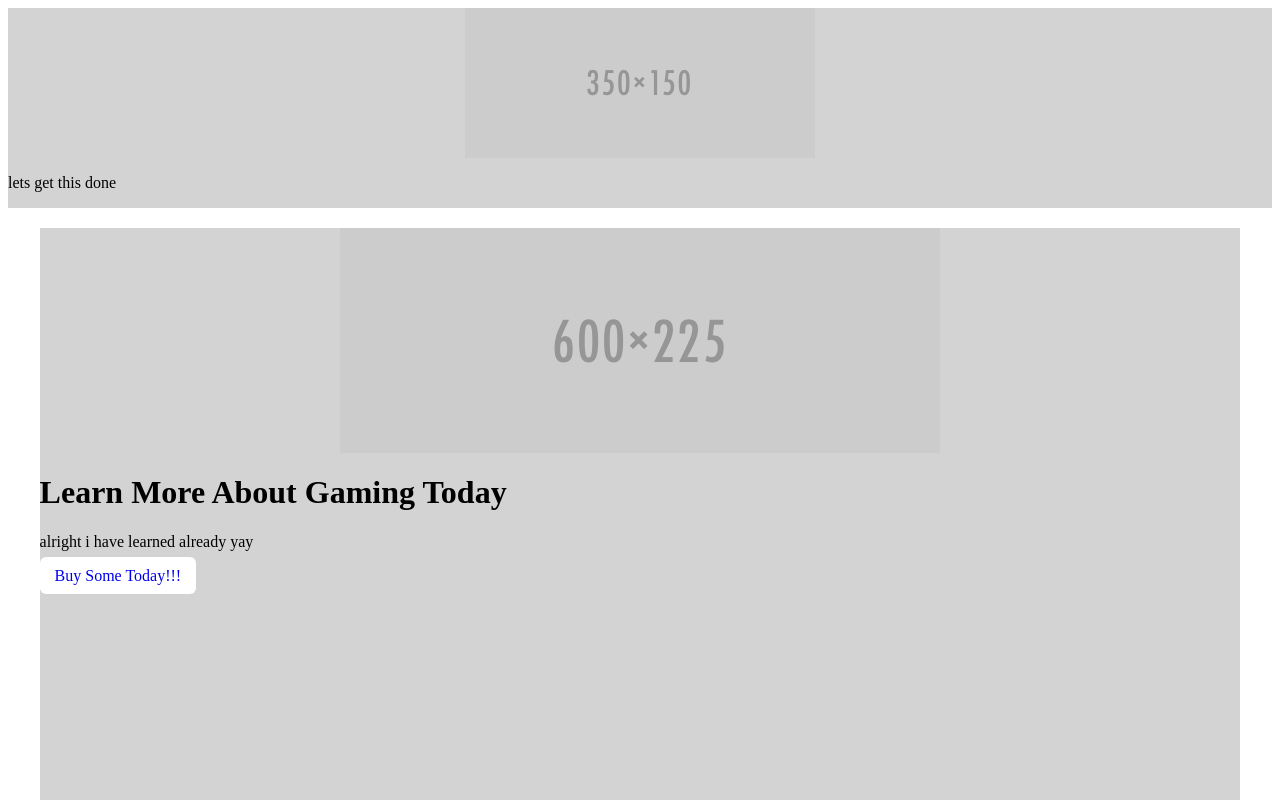
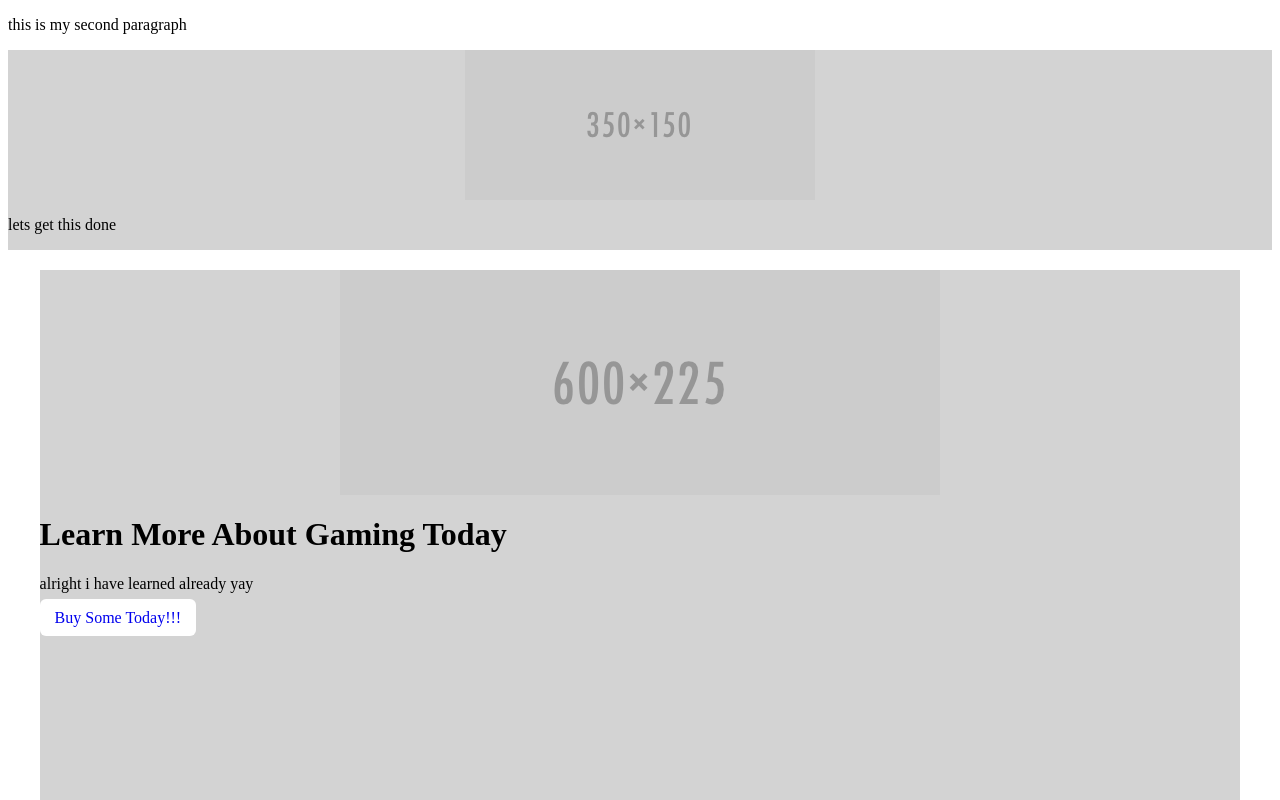
Before and after one commit to cabllerosteven/mmb-landingpage, a plain HTML site: page index.html in a window 1280 px wide. Shown: the top 800 px of the page. Drawn offline with Linux system fonts and the light colour scheme.

Commit message:
second push

```diff
--- a/index.html
+++ b/index.html
@@ -8,6 +8,9 @@
 
         <meta name="description" content="" />
         <meta name="keyword" content="gaming tents,party tent,maxuimummobilegaming,mobile gameing" />
+        </head>
+        <head>
+            <p>this is my second paragraph</p>
         </head>
     <body>
         <header>
```
